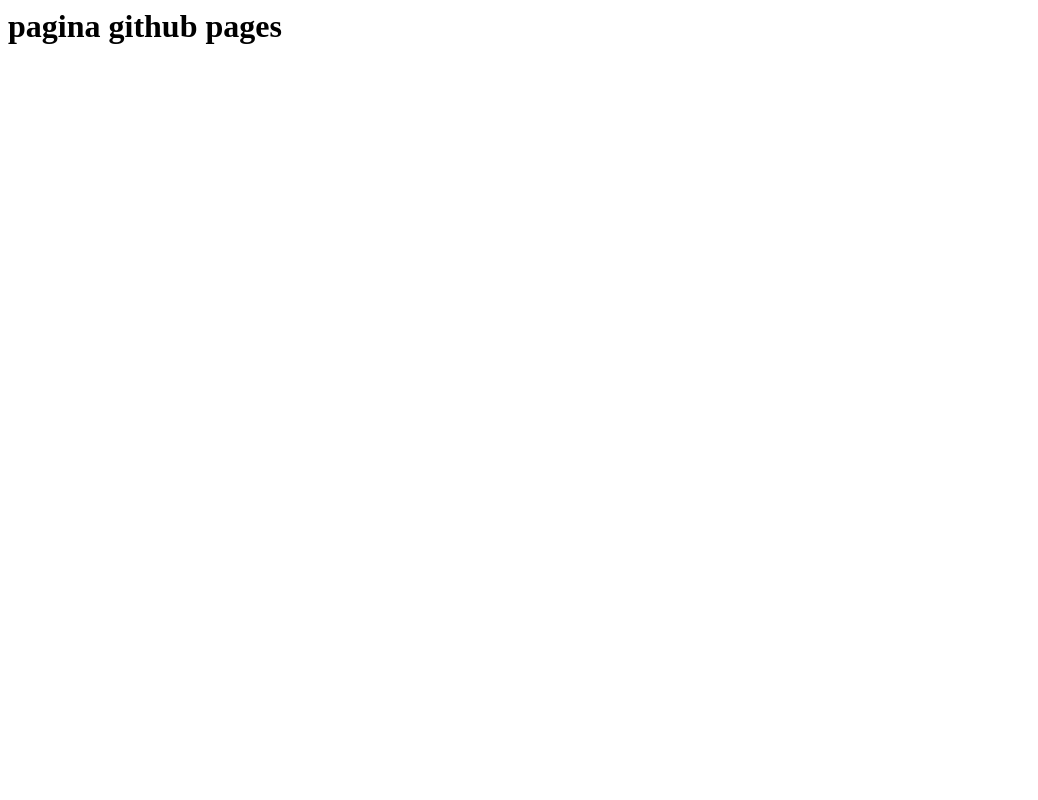
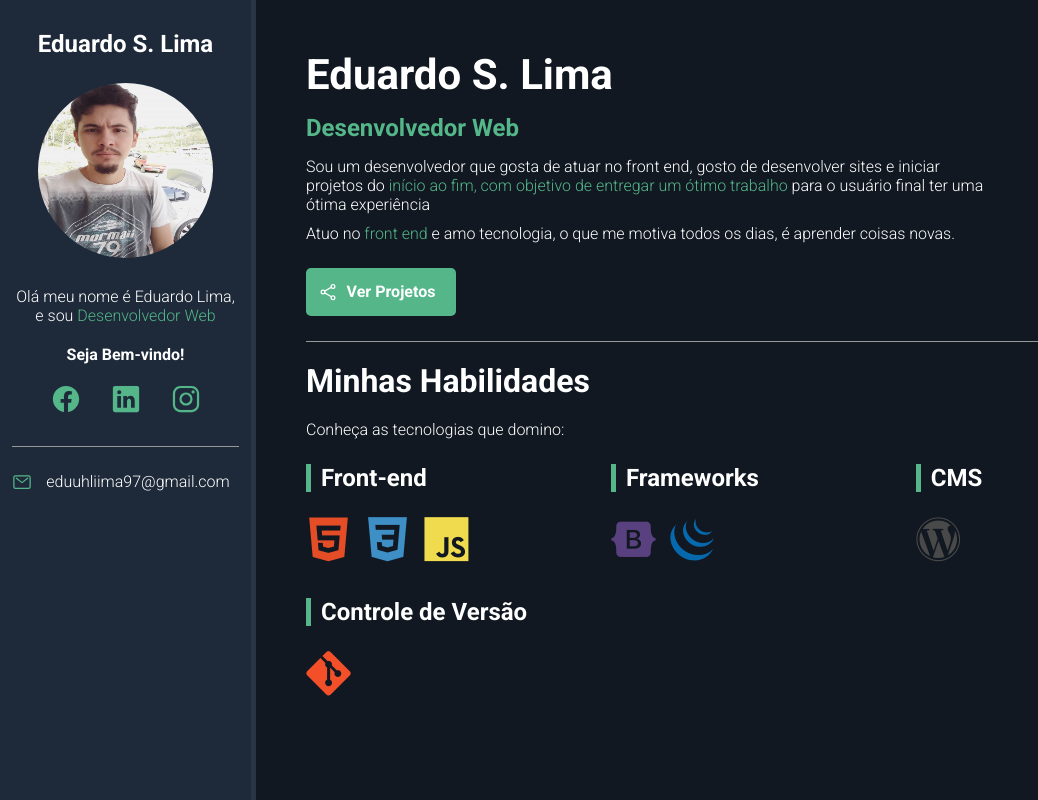
Before and after one commit to Educord97/Educord97.github.io, a plain HTML site: page index.html in a window 1280 px wide. Shown: the whole page, without its empty margins (0-1038 px from the left). Drawn offline with nearby package versions, Linux system fonts and the light colour scheme.

Commit message:
finalizando portifolio

```diff
--- /dev/null
+++ b/css/style.css
@@ -0,0 +1,236 @@
+/* Reset */
+* {
+    padding: 0;
+    margin: 0;
+    font-family: 'Roboto', sans-serif;
+    box-sizing: border-box;
+  }
+
+  /* Variables */
+  :root {
+    --main-color: #54B689;
+    --main-text-color: #FFF;
+    --border-color: #999;
+    --bio-bg-color: #1E2A3A;
+    --bio-border-color: #293544;
+    --about-bg-color: #111821;
+  }
+
+  /* General */
+  .highlight {
+    color: var(--main-color);
+  }
+
+  /* Containers */
+  #container {
+    display: flex;
+    flex-direction: row;
+    color: var(--main-text-color);
+  }
+
+  #bio-container {
+    flex: 1 1 20%;
+    min-height: 100vh;
+    background-color: var(--bio-bg-color);
+    text-align: center;
+    padding: 30px 12px;
+    border-right: 5px solid var(--bio-border-color);
+  }
+
+  #about-container {
+    flex: 1 1 80%;
+    min-height: 100vh;
+    background-color: var(--about-bg-color);
+    padding: 50px;
+  }
+
+  /* Bio container */
+  #bio-container h2 {
+    margin-bottom: 25px;
+  }
+
+  #bio-container p {
+    margin-bottom: 20px;
+  }
+
+  #bio-container #welcome-text {
+    font-weight: bold;
+  }
+
+  #bio-image {
+    width: 175px;
+    height: 175px;
+    border-radius: 50%;
+    margin-bottom: 25px;
+  }
+
+  #social-container {
+    display: flex;
+    justify-content: center;
+    list-style: none;
+    border-bottom: 1px solid var(--border-color);
+    margin-bottom: 25px;
+    padding-bottom: 25px;
+  }
+
+  #social-container li {
+    flex: 1 1 0;
+    max-width: 60px;
+  }
+
+  #social-container li a {
+    color: var(--main-color);
+    font-size: 30px;
+  }
+
+  #email-container {
+    display: flex;
+    justify-content: center;
+  }
+
+  #email-container ion-icon,
+  #email-container a {
+    flex: 1 1 0;
+  }
+
+  #email-container a {
+    color: var(--main-text-color);
+    text-decoration: none;
+    max-width: 225px;
+  }
+
+  #email-container ion-icon {
+    color: var(--main-color);
+    font-size: 20px;
+    margin-right: 5px;
+    max-width: 20px;
+  }
+
+  /* about container */
+  #name {
+    font-size: 42px;
+    margin-bottom: 15px;
+  }
+
+  #title {
+    font-size: 24px;
+    margin-bottom: 15px;
+    font-weight: bold;
+  }
+
+  .description {
+    max-width: 75%;
+    margin-bottom: 10px;
+  }
+
+  #btn-projects {
+    font-weight: bold;
+    font-size: 16px;
+    color: var(--main-text-color);
+    background-color: var(--main-color);
+    border: 2px solid var(--main-color);
+    border-radius: 5px;
+    text-decoration: none;
+    transition: .5s;
+    margin: 25px 0;
+    padding: 12px 10px;
+    width: 150px;
+    text-align: center;
+    display: flex;
+  }
+
+  #btn-projects ion-icon,
+  #btn-projects span {
+    flex: 1 1 0;
+  }
+
+  #btn-projects ion-icon {
+    font-size: 20px;
+    max-width: 20px;
+  }
+
+  #btn-projects:hover {
+    background-color: transparent;
+  }
+
+  #skills-section-title {
+    border-top: 1px solid var(--border-color);
+    padding-top: 20px;
+    margin-bottom: 20px;
+    font-size: 32px;
+  }
+
+  #skills-container {
+    display: flex;
+    flex-wrap: wrap;
+    margin-top: 25px;
+  }
+
+  .skills-box {
+    flex: 1 1 33%;
+    max-width: 33%;
+    margin-bottom: 35px;
+  }
+
+  .skills-title {
+    font-size: 24px;
+    margin-bottom: 25px;
+    font-weight: bold;
+    padding-left: 10px;
+    border-left: 5px solid var(--main-color);
+  }
+
+  .skills-box i {
+    font-size: 45px;
+    margin-right: 10px;
+  }
+
+  /* Mobile */
+  @media(max-width: 450px) {
+
+    #container {
+      flex-direction: column;
+    }
+
+    #bio-container {
+      min-height: auto;
+      border-right: none;
+      border-bottom: 5px solid var(--bio-border-color);
+    }
+
+    #bio-container h2 {
+      display: none;
+    }
+
+    #bio-container p {
+      max-width: 60%;
+      margin: 10px auto;
+    }
+
+    #about-container {
+      text-align: center;
+      padding: 30px;
+    }
+
+    #about-container .description {
+      margin: 10px auto;
+      max-width: 100%;
+      line-height: 26px;
+    }
+
+    #btn-projects {
+      margin: 20px auto;
+    }
+
+    .skills-box {
+      flex: 1 1 100%;
+      max-width: 100%;
+      margin-bottom: 40px;
+      text-align: left;
+    }
+
+    .skills-box i {
+      font-size: 60px;
+    }
+
+  }
--- a/index.html
+++ b/index.html
@@ -1 +1,97 @@
-<h1>pagina github pages</h1>
+<!DOCTYPE html>
+<html lang="en">
+<head>
+    <meta charset="UTF-8">
+    <meta name="viewport" content="width=device-width, initial-scale=1.0">
+    <title>Portifólio Eduardo S. Lima</title>
+    <!--Google fonts-->
+    <link href="https://fonts.googleapis.com/css2?family=Roboto:ital,wght@0,300;0,700;0,900;1,300;1,700;1,900&display=swap" rel="stylesheet">
+    <!--Dev Icon Fonts-->
+    <link rel="stylesheet" href="https://cdn.jsdelivr.net/gh/devicons/devicon@master/devicon.min.css">
+    <!--Css do projeto-->
+    <link rel="stylesheet" href="css/style.css">
+</head>
+<body>
+    <main id="container">
+        <aside id="bio-container">
+            <h2>Eduardo S. Lima</h2>
+            <img id="bio-image" src="img/backPort.jpg" alt="Eduardo S. Lima">
+            <p>Olá meu nome é Eduardo Lima, e sou <span class="highlight">Desenvolvedor Web</span></p>
+            <p id="welcome-text">Seja Bem-vindo!</p>
+
+            <ul id="social-container">
+                <li>
+                    <a href="#" target="_blank">
+                        <ion-icon name="logo-facebook"></ion-icon>
+                    </a>
+                </li>
+                <li>
+                    <a href="#" target="_blank">
+                        <ion-icon name="logo-linkedin"></ion-icon>
+                    </a>
+                </li>
+                <li>
+                    <a href="#" target="_blank">
+                        <ion-icon name="logo-instagram"></ion-icon>
+                    </a>
+                </li>
+            </ul>
+
+            <div id="email-container">
+                <ion-icon name="mail-outline"></ion-icon><a href="mailto:eduuhliima97@gmail.com">eduuhliima97@gmail.com</a>
+            </div>
+
+        </aside>
+
+        <section id="about-container">
+            <h1 id="name">Eduardo S. Lima</h1>
+            <p id="title"><span class="highlight">Desenvolvedor Web</span></p>
+            <p class="description">Sou um desenvolvedor que gosta de atuar no front end,
+                 gosto de desenvolver sites e iniciar projetos do <span class="highlight">início ao fim, com
+                      objetivo de entregar um ótimo trabalho</span> para o usuário final ter uma ótima experiência</p>
+                      <p class="description">Atuo no <span class="highlight">front end</span> e amo tecnologia, o que me motiva todos os dias, é aprender coisas novas.</p>
+                      <a href="#" id="btn-projects"><ion-icon name="share-social-outline"></ion-icon><span>Ver Projetos</span></a>
+
+                      <h2 id="skills-section-title">Minhas Habilidades</h2>
+                      <p class="description">Conheça as tecnologias que domino:</p>
+                      <div id="skills-container">
+                          <div class="skills-box">
+                              <p class="skills-title">Front-end</p>
+                              <i class="devicon-html5-plain colored"></i>
+                              <i class="devicon-css3-plain colored"></i>
+                              <i class="devicon-javascript-plain colored"></i>
+                          </div>
+                          <div class="skills-box">
+                            <p class="skills-title">Frameworks</p>
+                            <i class="devicon-bootstrap-plain colored"></i>
+                            <i class="devicon-jquery-plain colored"></i>
+                        </div>
+                        <div class="skills-box">
+                            <p class="skills-title">CMS</p>
+                            <i class="devicon-wordpress-plain colored"></i>
+                        </div>
+                        <div class="skills-box">
+                            <p class="skills-title">Controle de Versão</p>
+                            <i class="devicon-git-plain colored"></i>
+                        </div>
+                      </div>
+        </section>
+    </main>
+
+
+
+
+
+
+
+
+
+
+
+
+
+
+<!--Ion Icons-->
+<script src="https://unpkg.com/ionicons@5.2.3/dist/ionicons.js"></script>
+</body>
+</html>
```
Also changed, not shown: img/backPort.jpg (added).
